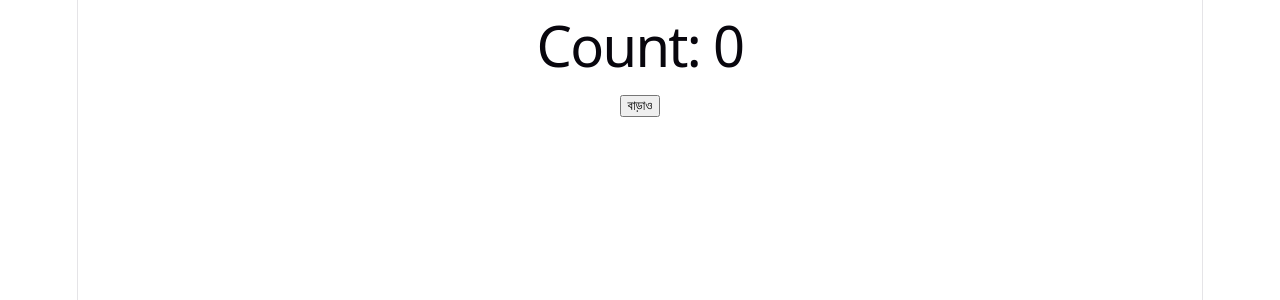
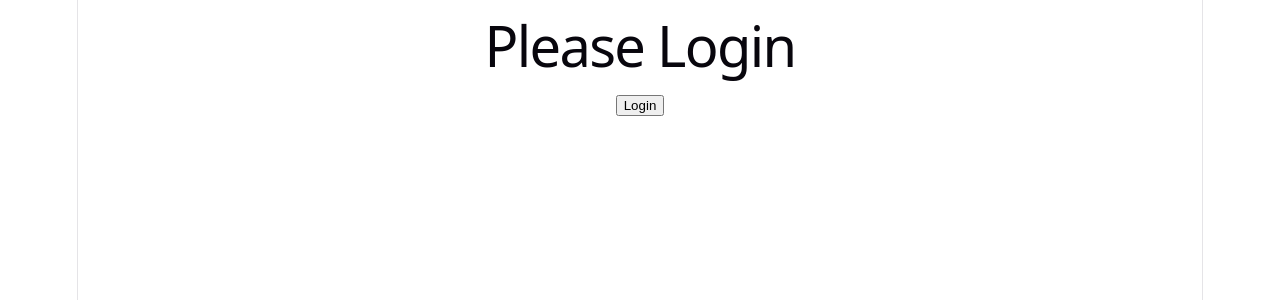
Before and after one commit to Mohammadsajibulislam/Learn-react, a React (Vite) app: page / in a window 1280 px wide. Shown: the top 300 px of the page. Built offline with nearby package versions, Linux system fonts and the light colour scheme.

Commit message:
Learned useEffect and Conditional Rendering

```diff
--- a/src/App.jsx
+++ b/src/App.jsx
@@ -1,16 +1,27 @@
-import { useState, useEffect } from 'react';
+import { useState } from 'react';
 
 function App() {
-  const [count, setCount] = useState(0);
-
-  useEffect(() => {
-    document.title = `Count: ${count}`;
-  }, [count]);
+  // isLoggedIn নামে একটা state বানালাম
+  // শুরুতে false — মানে login নেই
+  const [isLoggedIn, setIsLoggedIn] = useState(false);
 
   return (
     <div>
-      <h1>Count: {count}</h1>
-      <button onClick={() => setCount(count + 1)}>বাড়াও</button>
+      {/* Conditional Rendering
+          isLoggedIn true হলে → Welcome Sajib দেখাও
+          isLoggedIn false হলে → Please Login দেখাও */}
+      {isLoggedIn ? <h1>Welcome Sajib!</h1> : <h1>Please Login</h1>}
+
+      <button onClick={() => setIsLoggedIn(!isLoggedIn)}>
+        {/* Button click করলে isLoggedIn এর উল্টো হয়
+            false থাকলে → true হয় (Login)
+            true থাকলে → false হয় (Logout) */}
+
+        {/* Button এর নামও পরিবর্তন হয়
+            isLoggedIn true হলে → "Logout" দেখাও
+            isLoggedIn false হলে → "Login" দেখাও */}
+        {isLoggedIn ? "Logout" : "Login"}
+      </button>
     </div>
   );
 }
```
Also changed, not shown: 1 other file (tests, documents, lock files or other folders).
